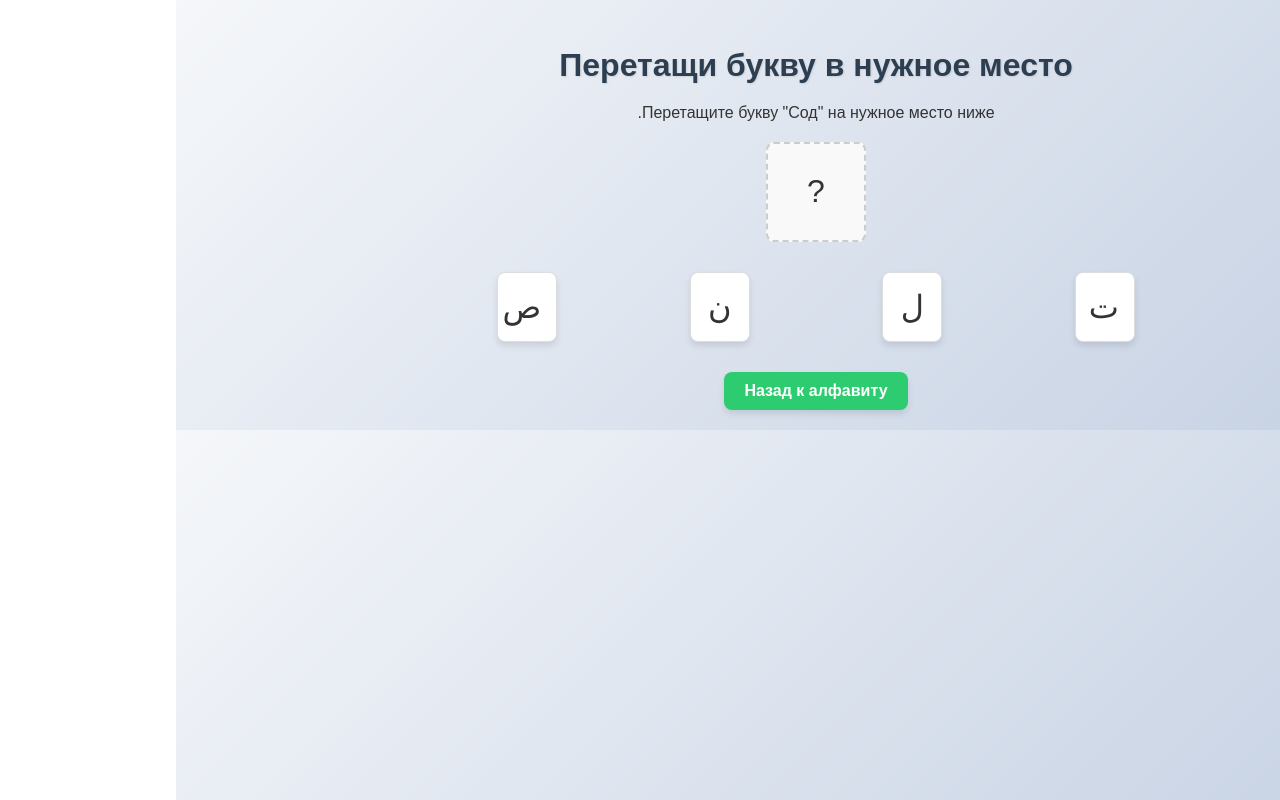
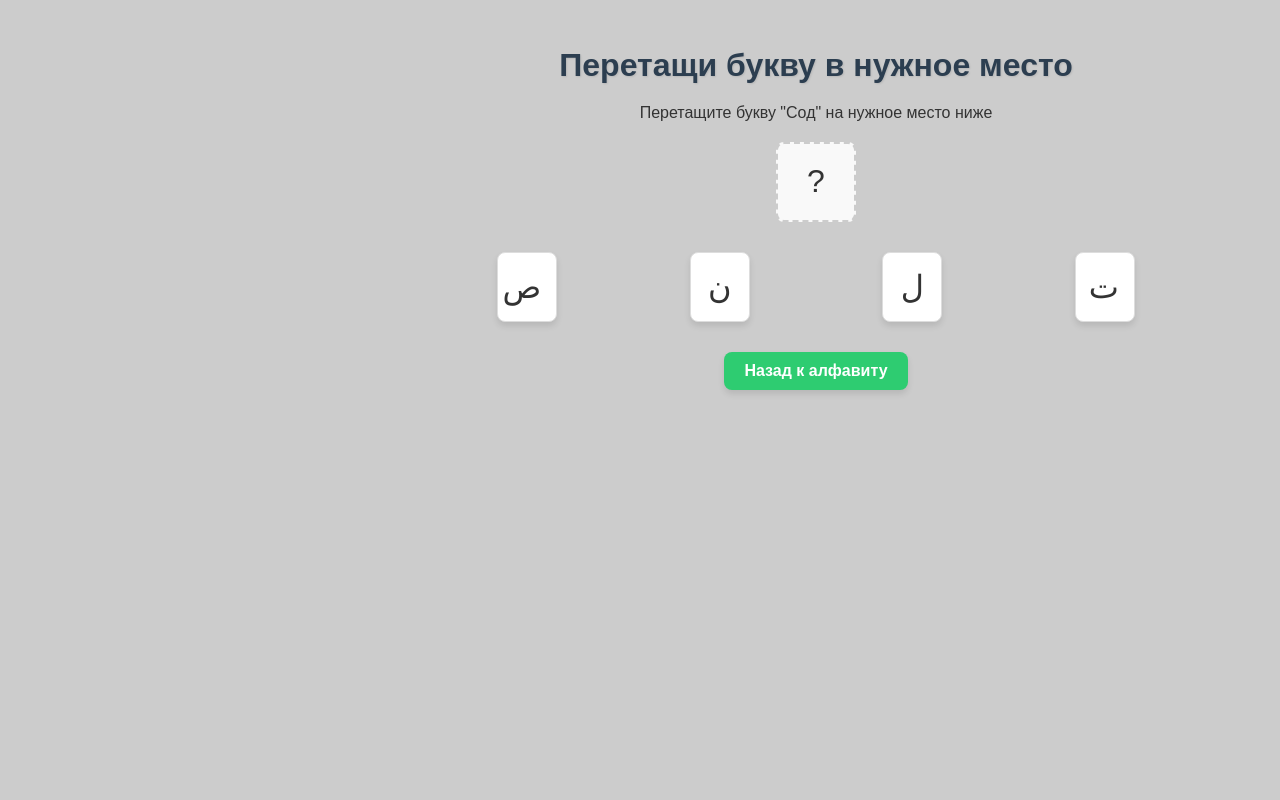
Before and after one commit to Abdul-Alim1999/arabic-alphabet-app, a React (Create React App) app: page /arabic-alphabet-app/drag-quiz in a window 1280 px wide. Built offline with nearby package versions, Linux system fonts and the light colour scheme.

Commit message:
исправил баги 2.0

```diff
--- a/src/components/DragDropQuiz.js
+++ b/src/components/DragDropQuiz.js
@@ -97,7 +97,7 @@ const DragDropQuiz = () => {
       }}
     >
       <h2>Перетащи букву в нужное место</h2>
-      <p>Перетащите букву "{target?.name}" на нужное место ниже.</p>
+      <p>Перетащите букву "{target?.name}" на нужное место ниже</p>
 
       {/* Красивый блок с результатом */}
       {feedback && (
@@ -128,8 +128,8 @@ const DragDropQuiz = () => {
         onDrop={(e) => handleDrop(e, target)}
         onDragOver={(e) => e.preventDefault()}
         style={{
-          width: "100px",
-          height: "100px",
+          width: "80px",
+          height: "80px",
           border: "2px dashed #ccc",
           margin: "20px auto",
           display: "flex",
--- a/src/components/Quiz.js
+++ b/src/components/Quiz.js
@@ -45,7 +45,7 @@ const Quiz = () => {
       setMessage("!Правильно");
     } else {
       setMessage(
-        `Неправильно! Это была буква: ${currentLetter.name} (${currentLetter.letter})`,
+        `(${currentLetter.name}  ${currentLetter.letter}) Неправильно! Это была буква `,
       );
     }
 
--- a/src/index.css
+++ b/src/index.css
@@ -2,7 +2,7 @@ body {
   font-family: Arial, Helvetica, sans-serif;
   margin: 0;
   padding: 0;
-  background: linear-gradient(135deg, #f5f7fa 0%, #c3cfe2 100%);
+  background-color: #ccc;
   color: #333;
   direction: rtl;
   transition: background 0.5s ease;
@@ -73,7 +73,7 @@ h2 {
   color: #2c3e50;
   margin-bottom: 20px;
   font-size: 2rem;
-  text-shadow: 1px 1px 2px rgba(0,0,0,0.1);
+  text-shadow: 1px 1px 2px rgba(0, 0, 0, 0.1);
 }
 
 button {
@@ -84,12 +84,12 @@ button {
   cursor: pointer;
   font-size: 1rem;
   font-weight: bold;
-  box-shadow: 0 4px 6px rgba(0,0,0,0.1);
+  box-shadow: 0 4px 6px rgba(0, 0, 0, 0.1);
 }
 
 button:hover {
   transform: translateY(-2px);
-  box-shadow: 0 6px 8px rgba(0,0,0,0.15);
+  box-shadow: 0 6px 8px rgba(0, 0, 0, 0.15);
 }
 
 button:active {
@@ -97,13 +97,14 @@ button:active {
 }
 
 table {
-  box-shadow: 0 4px 10px rgba(0,0,0,0.1);
+  box-shadow: 0 4px 10px rgba(0, 0, 0, 0.1);
   border-radius: 8px;
   overflow: hidden;
   background-color: white;
 }
 
-td, th {
+td,
+th {
   padding: 12px;
   border: 1px solid #ddd;
 }
```
